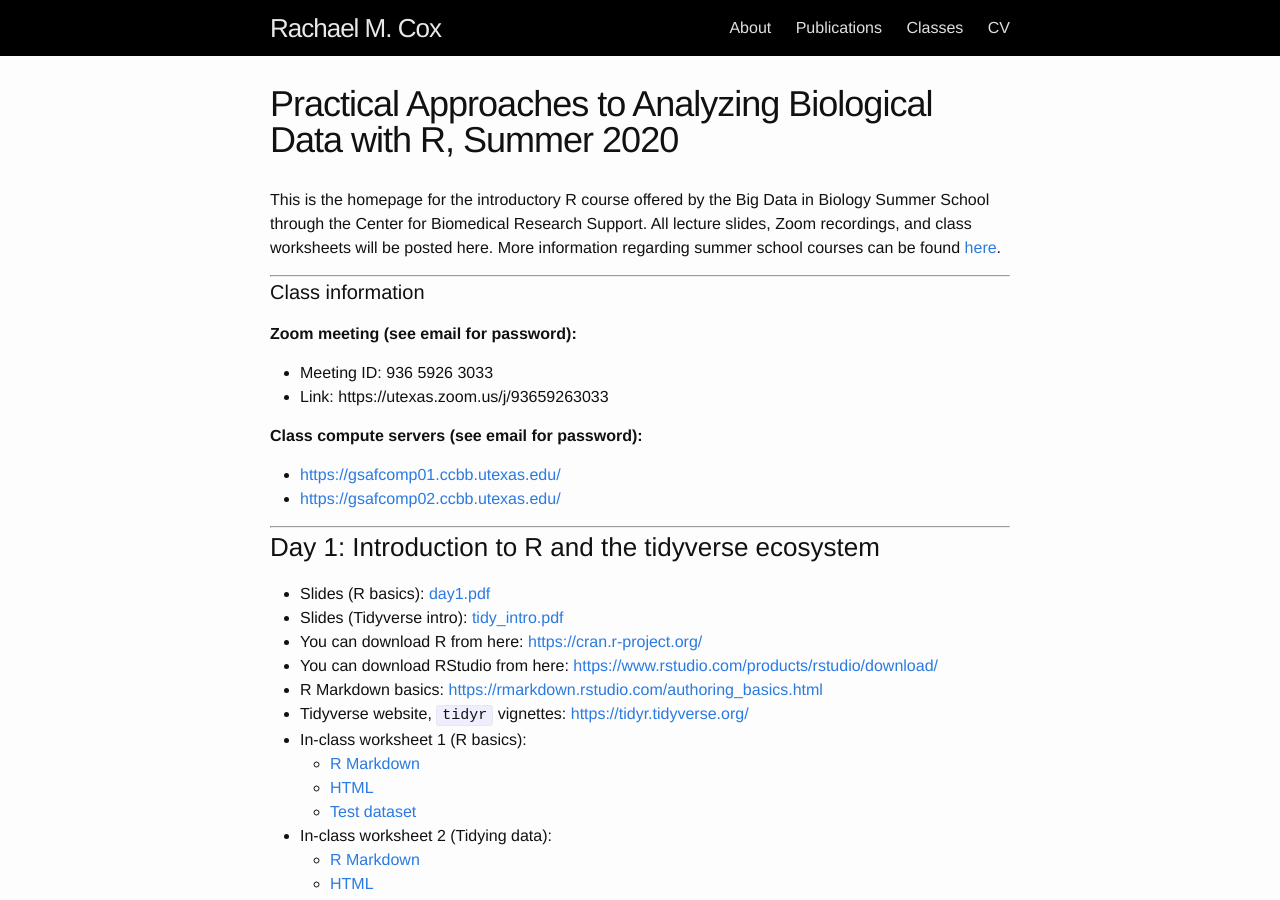
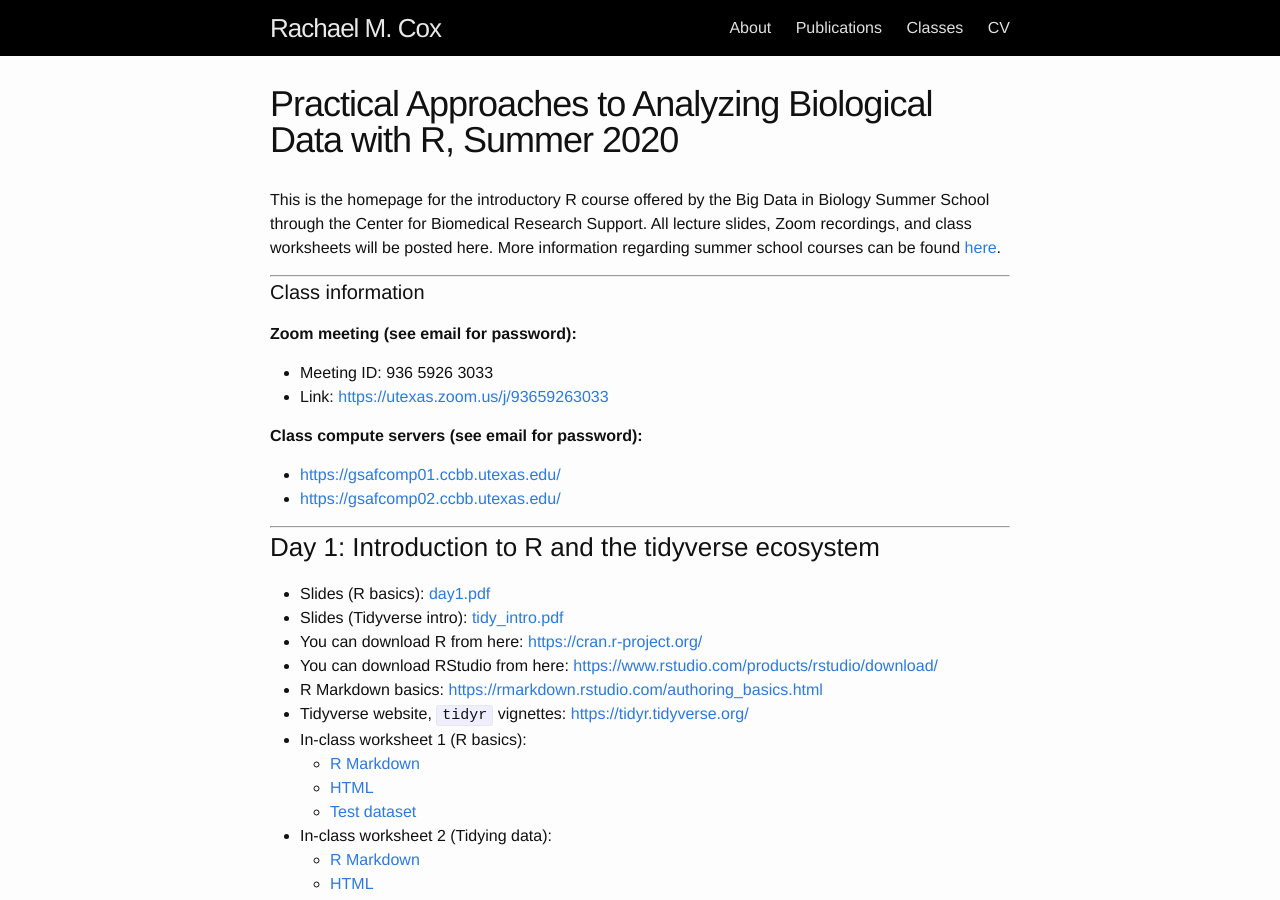
Before and after one commit to rachaelcox/rachaelcox.github.io, a Jekyll site: the page built from classes/IntroR_summer_2020.md, in a window 1280 px wide and 900 px high. Built offline with Jekyll 4.4.1, drawn with Linux system fonts in a browser that asks for light colours; part of the change alters nothing that is shown.

```diff
--- a/classes/IntroR_summer_2020.md
+++ b/classes/IntroR_summer_2020.md
@@ -11,7 +11,7 @@ This is the homepage for the introductory R course offered by the Big Data in Bi
 #### Class information
 **Zoom meeting (see email for password):**
   * Meeting ID: 936 5926 3033
-  * Link: https://utexas.zoom.us/j/93659263033
+  * Link: [https://utexas.zoom.us/j/93659263033](https://utexas.zoom.us/j/93659263033)
 
 **Class compute servers (see email for password):**
   * [https://gsafcomp01.ccbb.utexas.edu/](https://gsafcomp01.ccbb.utexas.edu/)
```
